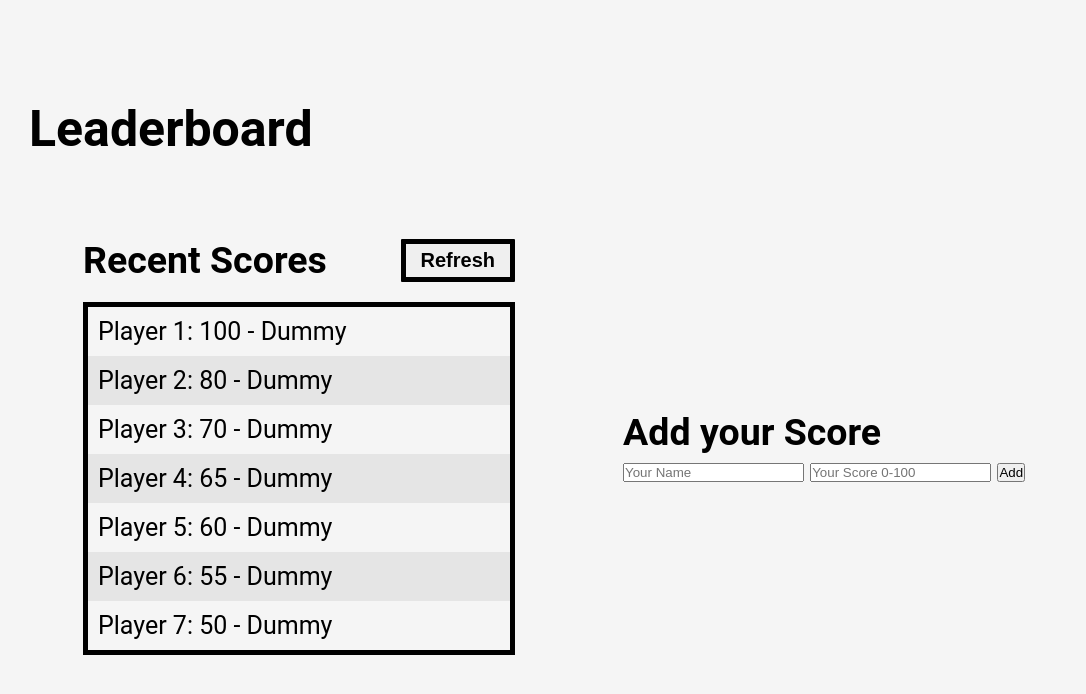
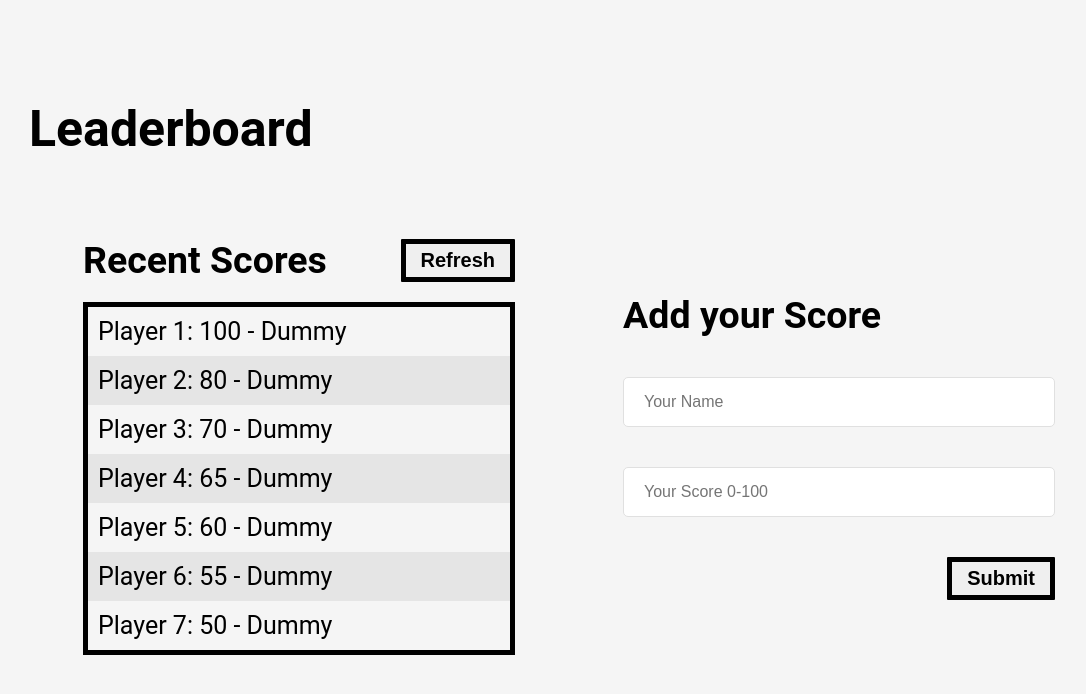
Before and after one commit to Abdulwhbhussain/Leader-Board-Microverse, a website built with webpack: page src/index.html in a window 1280 px wide. Shown: the whole page, without its empty margins (71-1157 px from the left). Built offline with nearby package versions, Linux system fonts and the light colour scheme; no server answers.

Commit message:
Right Block completed

```diff
--- a/src/modules/left-block/left-block.css
+++ b/src/modules/left-block/left-block.css
@@ -6,7 +6,6 @@
   display: flex;
   justify-content: space-between;
   align-items: center;
-  padding: 0px;
   margin-bottom: 20px;
 }
 
--- a/src/modules/right-block/right-block.css
+++ b/src/modules/right-block/right-block.css
@@ -1,3 +1,34 @@
 .right-block {
   width: 40%;
+  display: flex;
+  flex-direction: column;
+  gap: 40px;
 }
+
+.right-block-form {
+  display: flex;
+  flex-direction: column;
+  gap: 40px;
+}
+
+input {
+  width: 100%;
+  height: 50px;
+  border-radius: 5px;
+  border: 1px solid #e0e0e0;
+  padding: 0 20px;
+  font-size: 16px;
+  font-weight: 500;
+  color: #828282;
+}
+
+.btn {
+  align-self: flex-end;
+  box-shadow: #000;
+  border: 5px solid #000;
+  padding: 5px 15px;
+  border-radius: 1px;
+  cursor: pointer;
+  font-size: 20px;
+  font-weight: bold;
+}
--- a/src/modules/right-block/right-block.js
+++ b/src/modules/right-block/right-block.js
@@ -14,7 +14,7 @@ const rightBlock = () => {
   rightBlockForm.innerHTML = `
     <input type="text" name="name" id="name" placeholder="Your Name" required>
     <input type="number" name="score" id="score" placeholder="Your Score 0-100" required>
-    <button type="submit" class="btn btn-primary">Add</button>`;
+    <button type="submit" class="btn btn-primary">Submit</button>`;
 
   rightBlock.appendChild(rightBlockTitle);
   rightBlock.appendChild(rightBlockForm);
```
